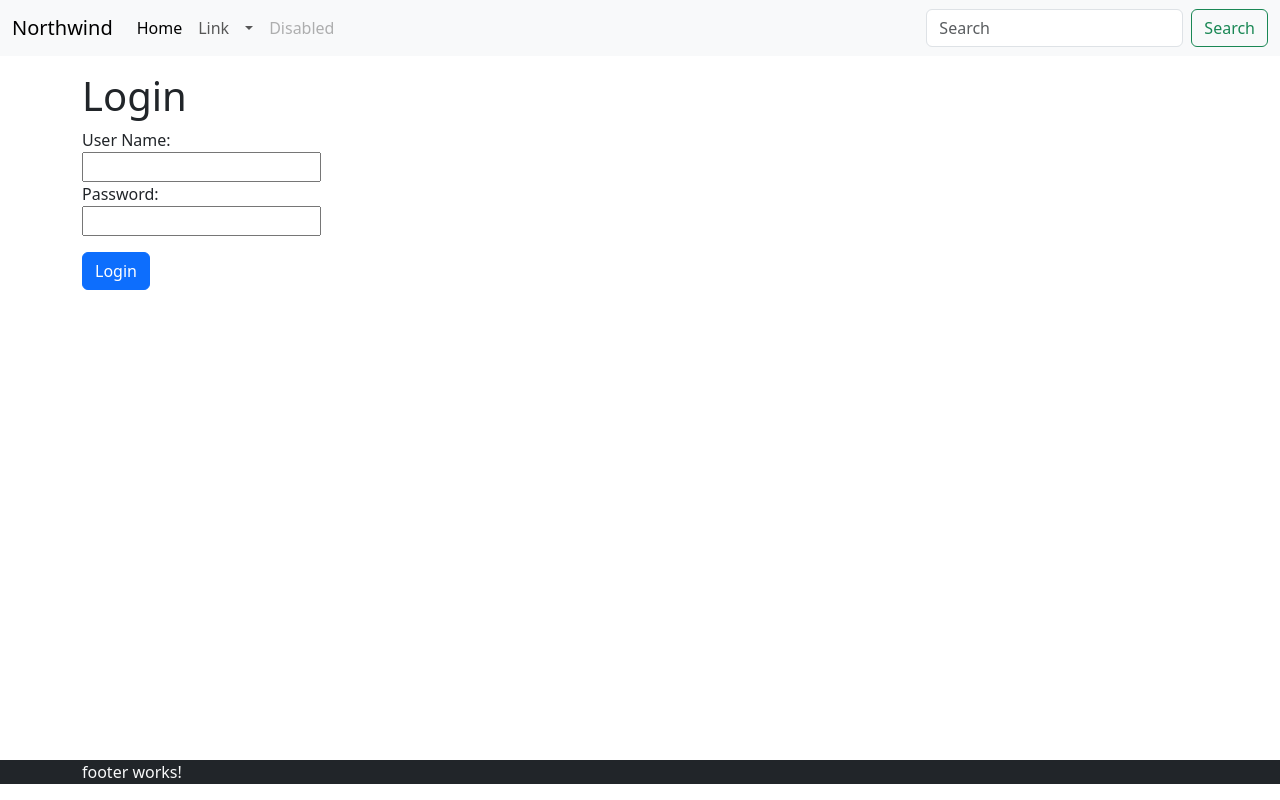
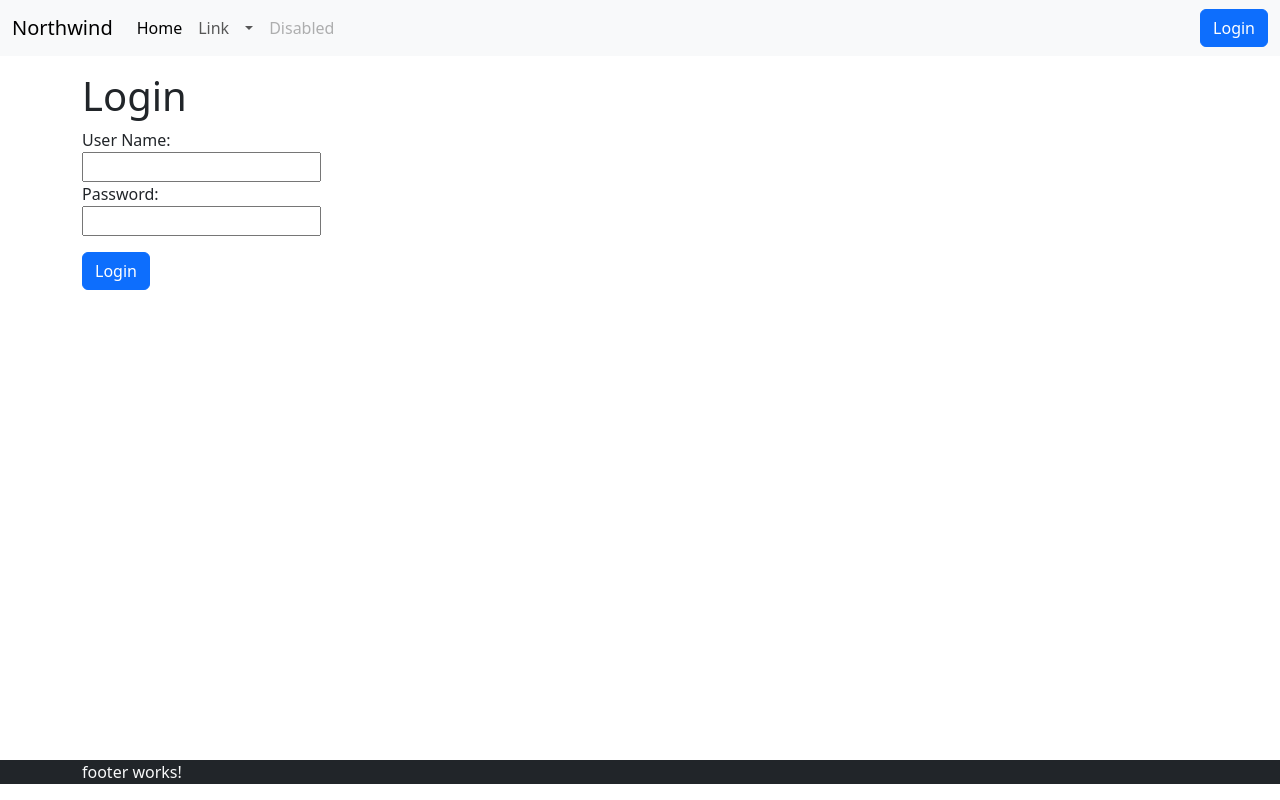
Before and after one commit to Fatmabirel/Tobeto-4A-Angular, an Angular app: page /auth/login in a window 1280 px wide. Built offline with nearby package versions, Linux system fonts and the light colour scheme.

Commit message:
add logged and logout view in navbar

```diff
--- a/src/app/routes/auth/my-account-page/my-account-page.component.html
+++ b/src/app/routes/auth/my-account-page/my-account-page.component.html
@@ -1 +1,6 @@
-<p>my-account-page works!</p>,
+<app-basic-layout>
+    <div class="d-flex justify-content-between align-items center">
+      <h1>My Account</h1>
+      <app-button (buttonClick)="onLogout()">Logout</app-button>
+    </div>
+  </app-basic-layout>
--- a/src/app/routes/auth/my-account-page/my-account-page.component.ts
+++ b/src/app/routes/auth/my-account-page/my-account-page.component.ts
@@ -1,14 +1,23 @@
 import { CommonModule } from '@angular/common';
 import { ChangeDetectionStrategy, Component } from '@angular/core';
+import { ButtonComponent } from '../../../shared/components/button/button.component';
+import { SharedModule } from '../../../shared/shared.module';
+import { AuthService } from '../../../features/auth/services/auth.service';
+import { Router } from '@angular/router';
 
 @Component({
   selector: 'app-my-account-page',
   standalone: true,
-  imports: [
-    CommonModule,
-  ],
+  imports: [CommonModule, SharedModule, ButtonComponent],
   templateUrl: './my-account-page.component.html',
   styleUrl: './my-account-page.component.scss',
   changeDetection: ChangeDetectionStrategy.OnPush,
 })
-export class MyAccountPageComponent { }
+export class MyAccountPageComponent {
+  constructor(private authService: AuthService, private router: Router) {}
+
+  onLogout() {
+    this.authService.logout();
+    this.router.navigate(['/']);
+  }
+}
--- a/src/app/shared/components/button/button.component.html
+++ b/src/app/shared/components/button/button.component.html
@@ -1,3 +1,7 @@
-<button [type]="type" class="btn btn-primary">
-    <ng-content></ng-content>
-  </button>
+<button
+  [type]="type"
+  class="btn btn-primary"
+  (click)="buttonClick.emit($event)"
+>
+  <ng-content></ng-content>
+</button>
--- a/src/app/shared/components/navbar/navbar.component.html
+++ b/src/app/shared/components/navbar/navbar.component.html
@@ -46,15 +46,11 @@
           >
         </li>
       </ul>
-      <form class="d-flex">
-        <input
-          class="form-control me-2"
-          type="search"
-          placeholder="Search"
-          aria-label="Search"
-        />
-        <button class="btn btn-outline-success" type="submit">Search</button>
-      </form>
+      @if (!isLogged){
+        <app-button routerLink="auth/login">Login</app-button>
+        } @else { {{ displayUserName }}
+        <app-button routerLink="my-account" class="ms-3">My Account</app-button>
+        }
     </div>
   </div>
 </nav>
--- a/src/app/shared/components/navbar/navbar.component.ts
+++ b/src/app/shared/components/navbar/navbar.component.ts
@@ -1,13 +1,26 @@
-import { Component } from '@angular/core';
+import { Component, OnInit } from '@angular/core';
 import { RouterModule } from '@angular/router';
+import { ButtonComponent } from '../button/button.component';
+import { AuthService } from '../../../features/auth/services/auth.service';
 
 @Component({
   selector: 'app-navbar',
   standalone: true,
-  imports: [RouterModule],
+  imports: [RouterModule,ButtonComponent],
   templateUrl: './navbar.component.html',
   styleUrl: './navbar.component.scss'
 })
-export class NavbarComponent {
+export class NavbarComponent implements OnInit {
+  isLogged: boolean = false;
+  displayUserName: string | null = null;
+
+  constructor(private authService: AuthService) {}
+
+  ngOnInit(): void {
+    if (this.authService.isAuthenticated) {
+      this.isLogged = true;
+      this.displayUserName = this.authService.tokenPayload!.userName;
+    }
+  }
 
 }
--- a/src/core/auth/services/auth.service.ts
+++ b/src/core/auth/services/auth.service.ts
@@ -13,7 +13,7 @@ export class AuthService {
     return this.localStorageService.get<string>(ACCESS_TOKEN_KEY);
   }
 
-  protected get tokenPayload(): AccessTokenPayload | null {
+  public get tokenPayload(): AccessTokenPayload | null {
     if (!this.token) return null;
 
     const token = this.token;
```
Also changed, not shown: src/app/features/products/pipes/translate.pipe.ts (added, +16 -0 lines), src/app/shared/components/button/button.component.ts (+8 -1 lines).
